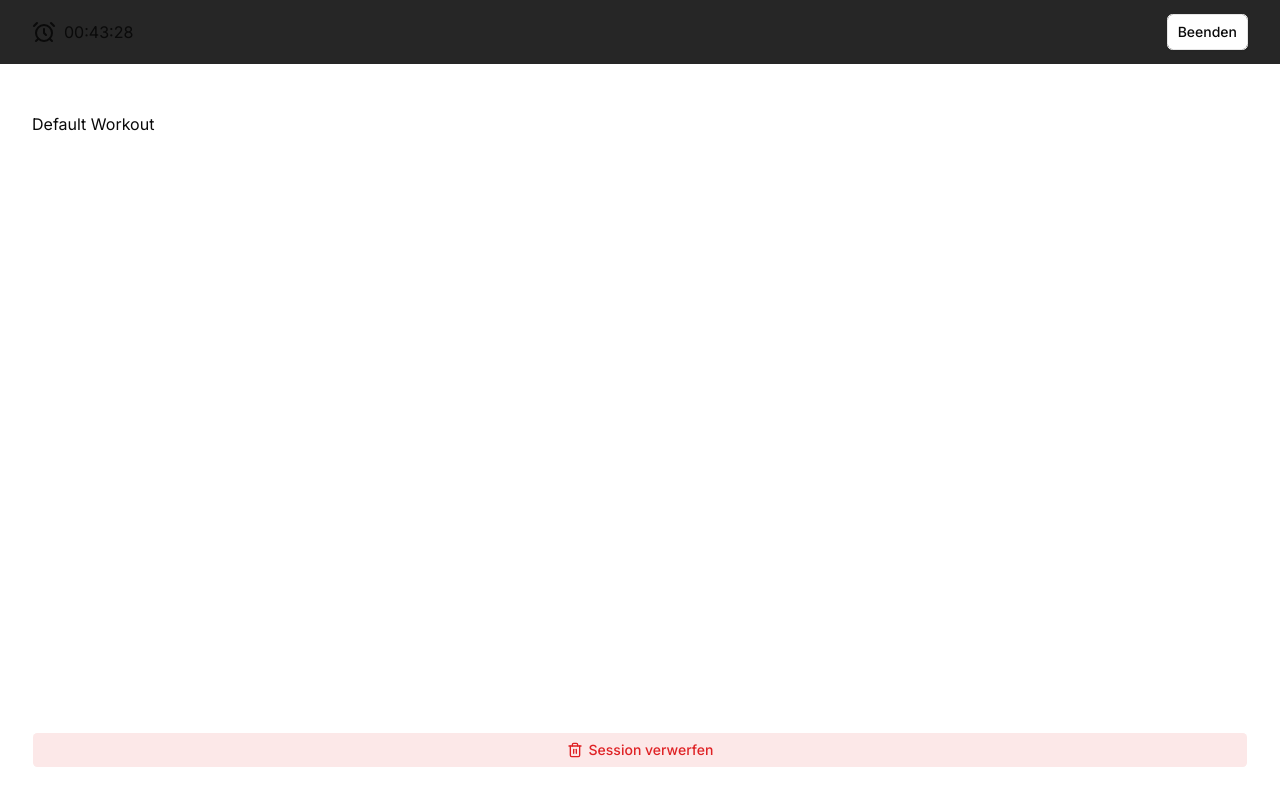
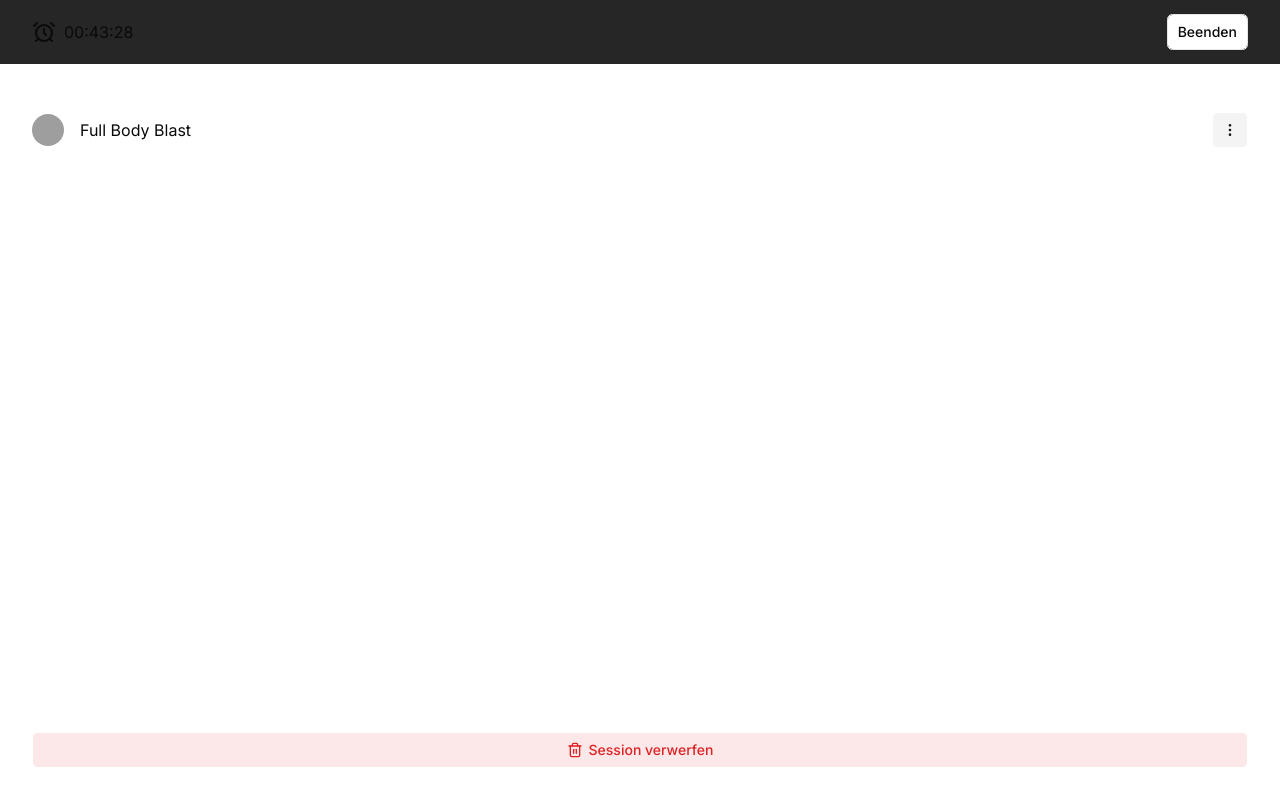
Before and after one commit to BirnadinErick/gymlog, a Next.js app: page /record-workout in a window 1280 px wide. Built offline with nearby package versions, Linux system fonts and the light colour scheme; grey boxes are pictures that could not be loaded.

Commit message:
feat: extract workouthead into a component

```diff
--- a/app/record-workout/page.tsx
+++ b/app/record-workout/page.tsx
@@ -1,15 +1,23 @@
 import WorkoutScreenLayout from "@/components/layouts/workout-screen-layout";
 import RecordWorkoutTopbar from "@/components/record-workout/topbar";
+import WorkoutCardHead from "@/components/record-workout/workout-card-head";
+import dummyWorkouts from "@/lib/dummydata/workouts.json";
 
 export default async function RecordWorkoutPage(props: {
   searchParams: Promise<{ template?: string }>;
 }) {
   const searchParams = await props.searchParams;
-  const templateName = searchParams.template || "Default Workout";
+  const _templateName = searchParams.template || "Empty Session";
 
   return (
     <WorkoutScreenLayout navbarItem={<RecordWorkoutTopbar />}>
-      <h1>{templateName}</h1>
+      <div>
+        <WorkoutCardHead
+          uuid={dummyWorkouts.workouts[0].uuid}
+          heading={dummyWorkouts.workouts[0].heading}
+          imageURL={dummyWorkouts.workouts[0].imageUrl}
+        />
+      </div>
     </WorkoutScreenLayout>
   );
 }
```
